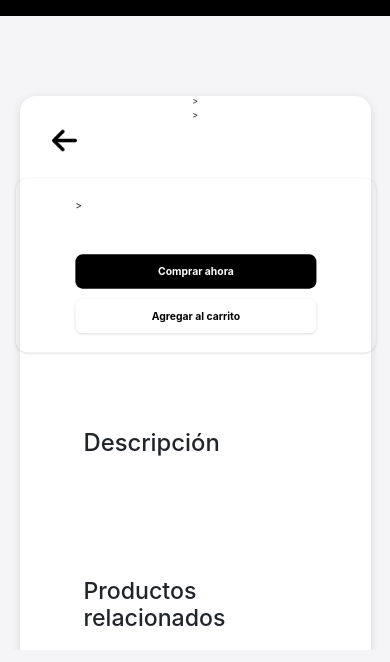
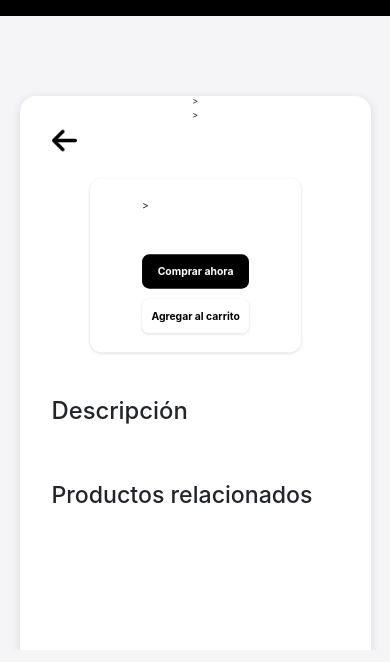
Before and after one commit to santidsds/JAP-commerce, a plain HTML site: page product-info.html in a window 390 px wide. Shown: the part 64-726 px from the top of the page. Drawn offline with nearby package versions, Linux system fonts and the light colour scheme; no server answers; a web font is replaced by a local one.

Commit message:
products-info responsive layout bug fixed v2

```diff
--- a/css/custom css/products-info.scss
+++ b/css/custom css/products-info.scss
@@ -889,4 +889,22 @@ body {
         margin-top: -3em;
         margin-bottom: -3em;
     }
+
+    #comment-section {
+        h3 {
+            margin-left: 1em;
+        }
+    }
+
+    #relatedProducts {
+        padding: 1em;
+    }
+
+    .main-section .main-container .bottom-cont {
+        padding: 1em;
+    }
+
+    #info-cont {
+        width: max-content;
+    }
 }
--- a/product-info.html
+++ b/product-info.html
@@ -67,7 +67,7 @@
           </div>
 
           <div class="shadow-cont">
-            <div class="info-cont">
+            <div class="info-cont" id="info-cont">
               <div id="title-container" class="title">
                 <!-- Product info-->>
               </div>
```
Also changed, not shown: css/custom css/products-info.css, 1 other file.
